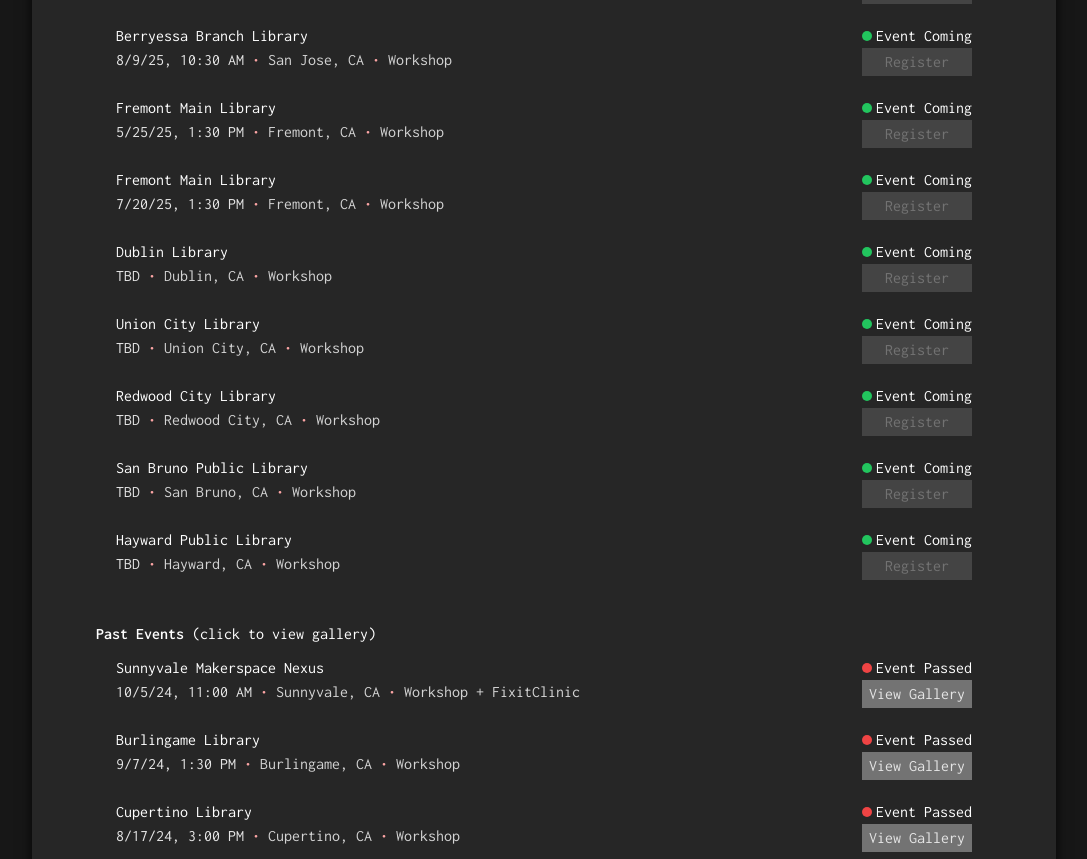
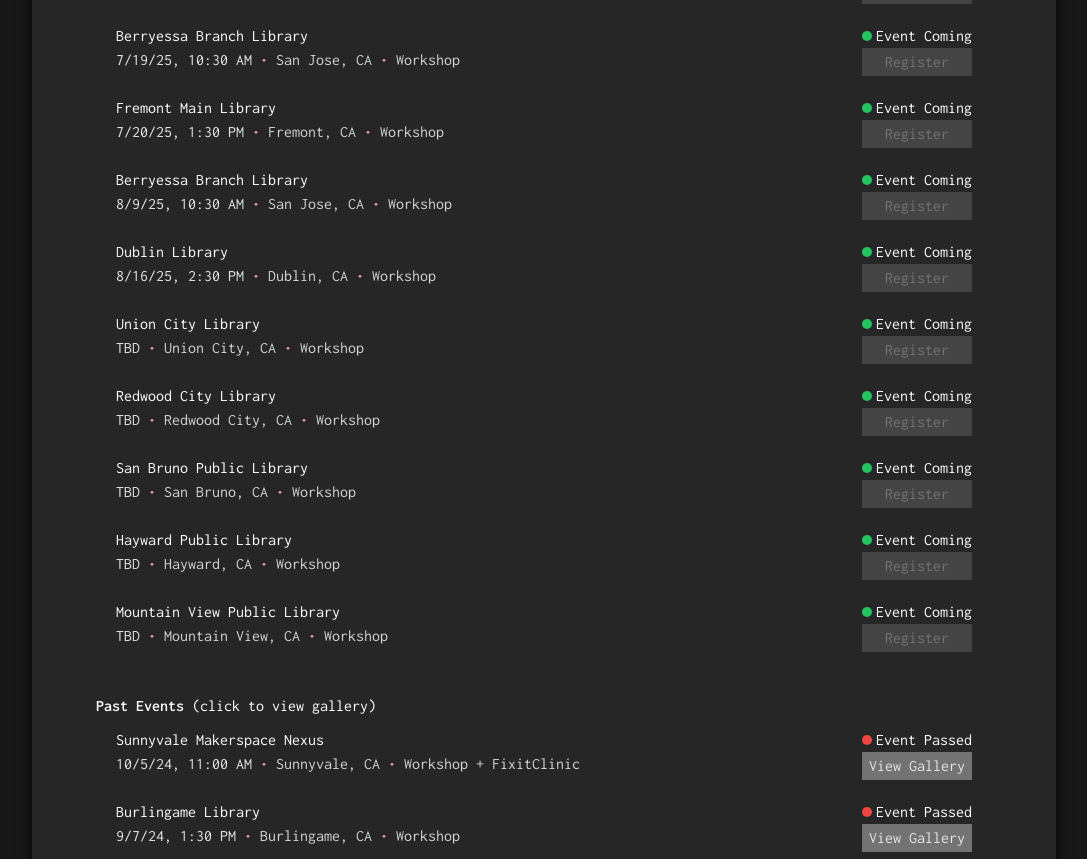
Before and after one commit to anatulya/tp4all-website, a Next.js app: page /events in a window 1280 px wide. Shown: the part 722-1581 px from the top of the page, without its empty margins (96-1183 px from the left). Built offline with nearby package versions, Linux system fonts and the light colour scheme.

Commit message:
mountain view, pending

```diff
--- a/src/app/events/page.js
+++ b/src/app/events/page.js
@@ -12,16 +12,19 @@
             <EventListing name={"Scotts Valley Library"} date={new Date(2025, 0, 4, 13)} link={""} city={"Santa Cruz, CA"} />
             <EventListing name={"Burlingame Library"} date={new Date(2025, 0, 5, 13, 30)} link={""} city={"Burlingame, CA"} />
             <EventListing name={"Cupertino Library"} date={new Date(2025, 2, 22, 14)} link={""} city={"Cupertino, CA"} />
+            <EventListing name={"Fremont Main Library"} date={new Date(2025, 4, 25, 13, 30)} link={""} city={"Fremont, CA"} />
             <EventListing name={"THP South Branch Library"} date={new Date(2025, 5, 28, 14, 30)} link={""} city={"Berkeley, CA"} />
             <EventListing name={"Berryessa Branch Library"} date={new Date(2025, 6, 19, 10, 30)} link={""} city={"San Jose, CA"} />
+            <EventListing name={"Fremont Main Library"} date={new Date(2025, 6, 20, 13, 30)} link={""} city={"Fremont, CA"} />
             <EventListing name={"Berryessa Branch Library"} date={new Date(2025, 7, 9, 10, 30)} link={""} city={"San Jose, CA"} />
-            <EventListing name={"Fremont Main Library"} date={new Date(2025, 4, 25, 13, 30)} link={""} city={"Fremont, CA"} />
-            <EventListing name={"Fremont Main Library"} date={new Date(2025, 6, 20, 13, 30)} link={""} city={"Fremont, CA"} />
-            <EventListing name={"Dublin Library"} date={null} link={""} city={"Dublin, CA"} />
+            <EventListing name={"Dublin Library"} date={new Date(2025, 7, 16, 14, 30)} link={""} city={"Dublin, CA"} />
             <EventListing name={"Union City Library"} date={null} link={""} city={"Union City, CA"} />
             <EventListing name={"Redwood City Library"} date={null} link={""} city={"Redwood City, CA"} />
             <EventListing name={"San Bruno Public Library"} date={null} link={""} city={"San Bruno, CA"} />
             <EventListing name={"Hayward Public Library"} date={null} link={""} city={"Hayward, CA"} />
+            {/* <EventListing name={"Mountain View Public Library"} date={null} link={""} city={"Mountain View, CA"} />
+            <EventListing name={"81st Avenue Branch Library"} date={null} link={""} city={"Oakland, CA"} /> */}
+            <EventListing name={"Mountain View Public Library"} date={null} link={""} city={"Mountain View, CA"} />
 
             <h1 className="mt-8 font-semibold">Past Events <span className="font-normal">(click to view gallery)</span></h1>
             <EventListing name={"Sunnyvale Makerspace Nexus"} date={new Date(2024, 9, 5, 11)} link={"gallery/maker_nexus"} fixit={true} city={"Sunnyvale, CA"} />
```
